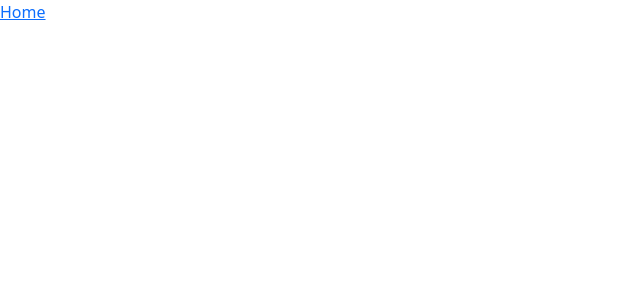
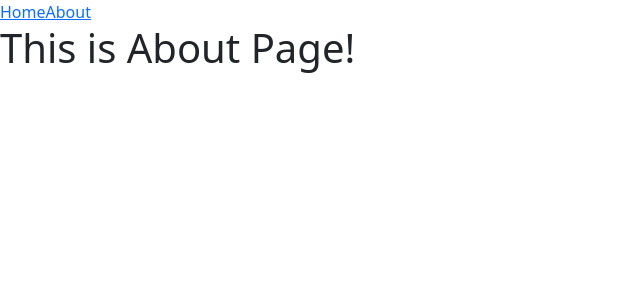
Before and after one commit to MinKhantNaung/learn_vue3_composition_api, a Vue app in the folder 1_vue_composition_api_and_pinia/: page /about in a window 1280 px wide. Before the commit this address had no page. Shown: the top 300 px of the page, without its empty margins (0-640 px from the left). Built offline with nearby package versions, Linux system fonts and the light colour scheme.

Commit message:
vue router

```diff
--- a/1_vue_composition_api_and_pinia/src/App.vue
+++ b/1_vue_composition_api_and_pinia/src/App.vue
@@ -8,6 +8,7 @@ import { RouterLink, RouterView } from 'vue-router'
 
       <nav>
         <RouterLink to="/">Home</RouterLink>
+        <RouterLink to="/about">About</RouterLink>
       </nav>
     </div>
   </header>
--- a/1_vue_composition_api_and_pinia/src/router/index.js
+++ b/1_vue_composition_api_and_pinia/src/router/index.js
@@ -1,5 +1,7 @@
 import { createRouter, createWebHistory } from 'vue-router'
 import HomeView from '../views/HomeView.vue'
+import About from '../views/About.vue'
+import NotFound from '../views/NotFound.vue'
 
 const router = createRouter({
   history: createWebHistory(import.meta.env.BASE_URL),
@@ -9,6 +11,16 @@ const router = createRouter({
       name: 'home',
       component: HomeView
     },
+    {
+      path: '/about',
+      name: 'about',
+      component: About
+    },
+    {
+      path: '/:catchAll(.*)',
+      name: 'notFound',
+      component: NotFound
+    }
     // {
     //   path: '/about',
     //   name: 'about',
--- /dev/null
+++ b/1_vue_composition_api_and_pinia/src/views/About.vue
@@ -0,0 +1,5 @@
+<template>
+    <div>
+        <h1>This is About Page!</h1>
+    </div>
+</template>
--- /dev/null
+++ b/1_vue_composition_api_and_pinia/src/views/NotFound.vue
@@ -0,0 +1,5 @@
+<template>
+    <div>
+        <h1>Not Found !!!</h1>
+    </div>
+</template>
```
